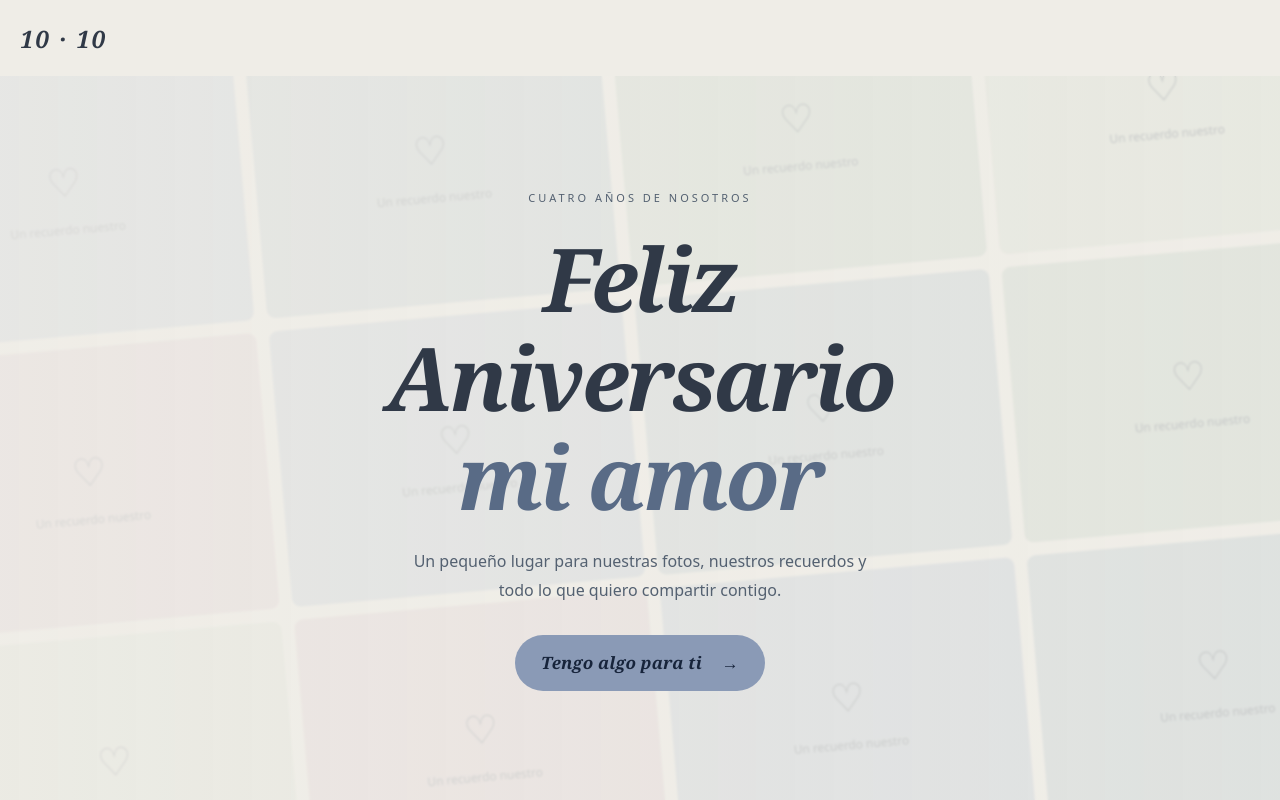
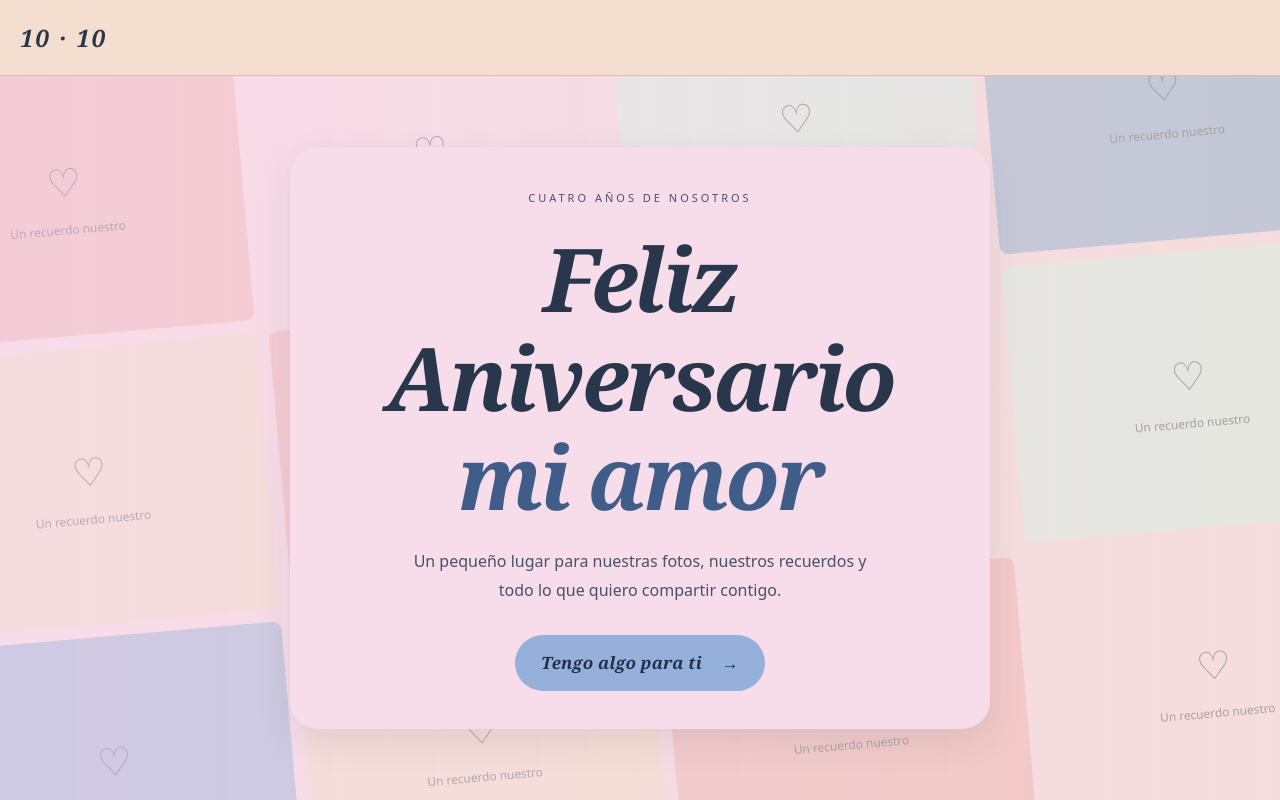
Before and after one commit to gosterrr/10-10, a React (Vite) app: page / in a window 1280 px wide. Built offline with nearby package versions, Linux system fonts and the light colour scheme.

Commit message:
Agregar cupones para mi mona y nueva paleta pastel solida

```diff
--- a/src/App.jsx
+++ b/src/App.jsx
@@ -5,5 +5,6 @@ import Home from './pages/Puzzle';
 import Memories from './pages/Timeline';
 import Detail from './pages/Apology';
 import Letters from './pages/Letters';
+import Coupons from './pages/Coupons';
 export function Page({children,className=''}){const reduced=useReducedMotion();return <motion.main className={`page ${className}`} initial={{opacity:0,y:reduced?0:18}} animate={{opacity:1,y:0}} exit={{opacity:0}} transition={{duration:reduced?0:.45}}>{children}</motion.main>;}
-export default function App(){const location=useLocation();useEffect(()=>{window.scrollTo(0,0);},[location.pathname]);return <><header className="nav"><Link to="/">10 · 10</Link>{location.pathname!=='/'&&<Link to="/nosotros">Nuestros recuerdos</Link>}</header><AnimatePresence mode="wait"><Routes location={location} key={location.pathname}><Route path="/" element={<Home/>}/><Route path="/nosotros" element={<Memories/>}/><Route path="/canciones" element={<Detail kind="canciones"/>}/><Route path="/momentos" element={<Detail kind="momentos"/>}/><Route path="/decirte" element={<Letters/>}/><Route path="/cupones" element={<Detail kind="cupones"/>}/><Route path="/secreto" element={<Detail kind="secreto"/>}/><Route path="/mirame" element={<Detail kind="final"/>}/><Route path="*" element={<Navigate to="/" replace/>}/></Routes></AnimatePresence></>;}
+export default function App(){const location=useLocation();useEffect(()=>{window.scrollTo(0,0);},[location.pathname]);return <><header className="nav"><Link to="/">10 · 10</Link>{location.pathname!=='/'&&<Link to="/nosotros">Nuestros recuerdos</Link>}</header><AnimatePresence mode="wait"><Routes location={location} key={location.pathname}><Route path="/" element={<Home/>}/><Route path="/nosotros" element={<Memories/>}/><Route path="/canciones" element={<Detail kind="canciones"/>}/><Route path="/momentos" element={<Detail kind="momentos"/>}/><Route path="/decirte" element={<Letters/>}/><Route path="/cupones" element={<Coupons/>}/><Route path="/secreto" element={<Detail kind="secreto"/>}/><Route path="/mirame" element={<Detail kind="final"/>}/><Route path="*" element={<Navigate to="/" replace/>}/></Routes></AnimatePresence></>;}
--- a/src/main.jsx
+++ b/src/main.jsx
@@ -8,6 +8,7 @@ import './styles.css';
 import './typography.css';
 import './secret-effects.css';
 import './mobile.css';
+import './palette.css';
 
 // Configura el mapa sin sobrescribir las fotos ni los mensajes de data.js.
 secret.mapEmbedUrl = mapEmbedUrl;
--- /dev/null
+++ b/src/pages/Coupons.jsx
@@ -0,0 +1,17 @@
+import React from 'react';
+import { Link } from 'react-router-dom';
+import { motion, useReducedMotion } from 'framer-motion';
+import { Page } from '../App';
+import '../coupons.css';
+
+const coupons = [
+  {title:'VALE POR UNA NOCHE DE PELÍCULAS',text:'tu eliges la peli y los snakss.',icon:'☾'},
+  {title:'VALE POR UN PICNIC PARA DOS',text:'para alfin tener nuestro picnic.',icon:'✿'},
+  {title:'VALE POR TU COMIDA FAVORITA',text:'uste me lo pide y yo le hago su lomo saltado',icon:'♡'},
+  {title:'VALE POR CARIÑI',text:'canjeelo cuando lo necesite.',icon:'❀'},
+  {title:'VALE POR UN ANTOJO',text:'lo que uste desee vidii.',icon:'✧'},
+  {title:'VALE POR UNA NOCHE DE REGALONEO',text:'cariñito, bsito, peli y algo rico po.',icon:'☾'},
+  {title:'VALE POR UN POSTRE HECHO POR MÍ',text:'lo preparo con mucho amor para ti siiiipo.',icon:'✿'},
+  {title:'VALE POR BESOS',text:'Para cuando quiera miles de besos mios jiji.',icon:'♡'}
+];
+export default function Coupons(){const reduced=useReducedMotion();return <Page className="coupons-page"><section className="intro"><span className="eyebrow">Ocho pequeñas promesas para ti</span><h1>Cupones para<br/><em>mi mona</em></h1><p>Elige el que quieras y muéstramelo cuando quieras canjearlo.</p></section><section className="coupon-grid" aria-label="Cupones para mi mona">{coupons.map((coupon,i)=><motion.article key={coupon.title} className={`coupon coupon-${i%5}`} initial={{opacity:0,y:reduced?0:20}} whileInView={{opacity:1,y:0}} viewport={{once:true,amount:.15}} transition={{duration:reduced?0:.45,delay:reduced?0:(i%2)*.08}}><div className="coupon-main"><span className="coupon-icon" aria-hidden="true">{coupon.icon}</span><span className="coupon-label">Para mi mona · Con amor</span><h2>{coupon.title}</h2><p>{coupon.text}</p><span className="coupon-heart" aria-hidden="true">♡</span></div><div className="coupon-stub"><span>VALE 0{i+1}</span><i aria-hidden="true"/><small>10 · 10</small></div></motion.article>)}</section><p className="coupon-note">Guárdalo en una captura o vuelve aquí cuando lo necesites. El canje es contigo y conmigo, no se registra en la página.</p><Link className="back" to="/nosotros">← Volver a nuestros recuerdos</Link></Page>;}
--- /dev/null
+++ b/src/palette.css
@@ -0,0 +1,35 @@
+/* Paleta proporcionada por el usuario: superficies sólidas, no lavadas. */
+:root{--rose:#f0b5ba;--pink:#f7dcea;--aqua:#d7eff1;--blue:#95b1db;--peach:#f3decf;--sky:#95b1db;--mint:#d7eff1;--pale:#f3decf;--page-bg:#f7dcea;--muted:#455368;background:var(--page-bg);color:#29374c}
+body{background:var(--page-bg)}
+.nav{background:var(--peach);border-bottom:1px solid #dfbaac}
+.button{background:var(--blue);color:#213149}
+.secondary{background:var(--peach);color:#29374c}
+em,.year,.door-symbol{color:#405c88}
+.welcome-shade{background:linear-gradient(90deg,#f7dcea99,#f3decf80);backdrop-filter:blur(0)}
+.welcome-message{background:var(--pink);padding:38px 32px;border-radius:28px;box-shadow:0 12px 35px #3039471a}
+.photo{background:var(--rose)}
+.tone-1{background:var(--pink)}
+.tone-2{background:var(--aqua)}
+.tone-3{background:var(--blue)}
+.tone-4{background:var(--peach)}
+.floating-photo{background:var(--peach);border-color:#dfbaac}
+.doors>div:nth-child(1) .door{background:var(--rose);border-color:#dc9fa6}
+.doors>div:nth-child(2) .door{background:var(--aqua);border-color:#afdade}
+.doors>div:nth-child(3) .door{background:var(--blue);border-color:#7f9bc6}
+.doors>div:nth-child(4) .door{background:var(--peach);border-color:#dfbaac}
+.door p{color:#39485a}
+.doors .secret-door{background:#272c36;border-color:#444b58}
+.doors .secret-door p,.doors .secret-door .door-symbol{color:#c6c0c9}
+.detail-card{background:var(--aqua);border-color:#afdade}
+.pending{background:var(--peach)}
+.envelope-0{background:var(--peach);border-color:#dfbaac}
+.envelope-1{background:var(--rose);border-color:#dc9fa6}
+.envelope-2{background:var(--aqua);border-color:#afdade}
+.wax-seal{background:#b16d7b;color:#fff1eb}
+.letter-paper{background-color:#fff0dd;border-color:#e5cdb6}
+.secret-panel{background:#272c36}
+.secret-panel .button{background:var(--blue);color:#213149}
+.secret-panel .secondary{background:var(--peach);color:#29374c}
+::selection{background:var(--rose)}
+@media(max-width:767px){.welcome-message{padding:30px 22px;border-radius:22px}}
+@media(hover:hover){.doors .door:not(.secret-door):hover{filter:brightness(.98)}.doors .secret-door:hover{background:#303642}}
```
Also changed, not shown: src/coupons.css (added, +1 -0 lines).
